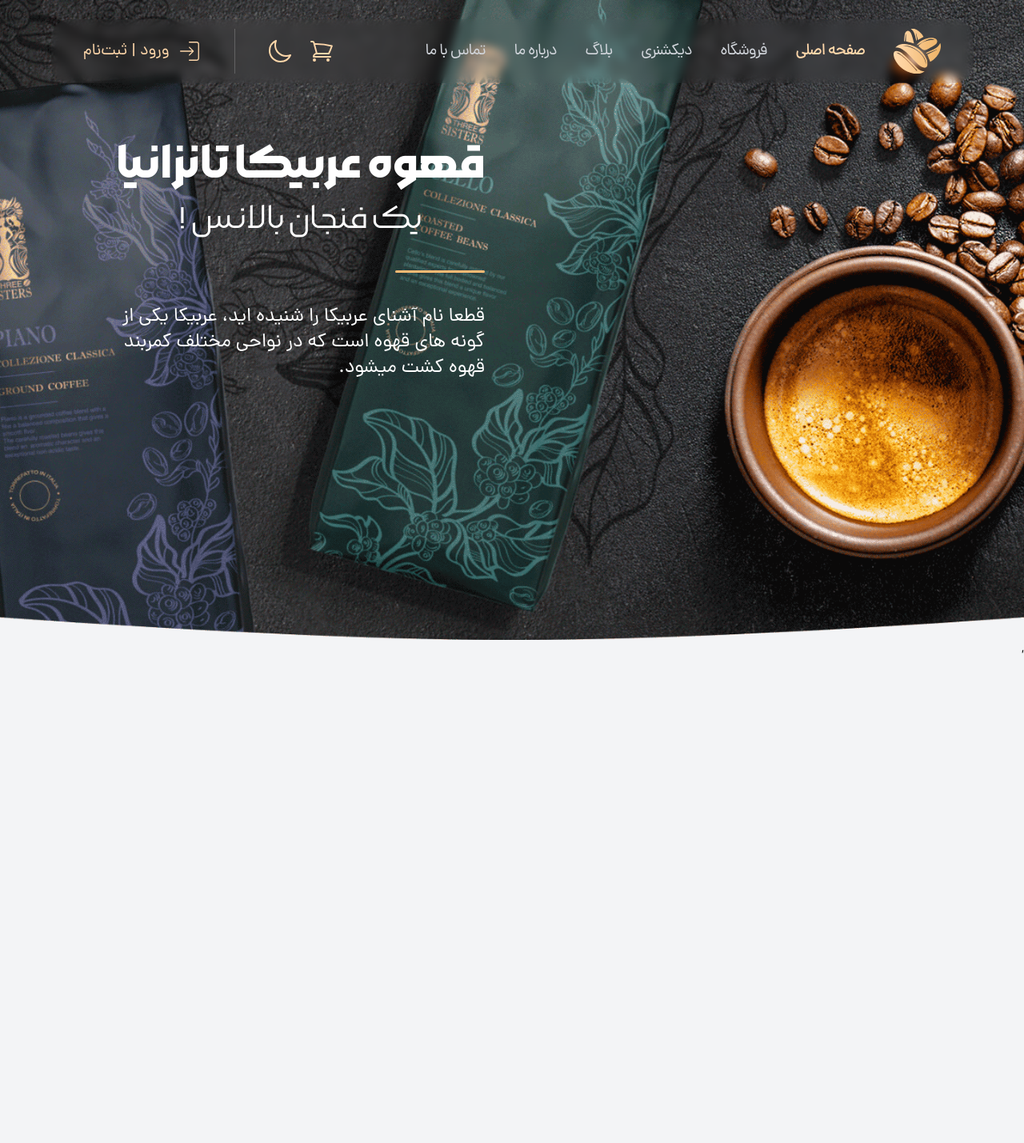
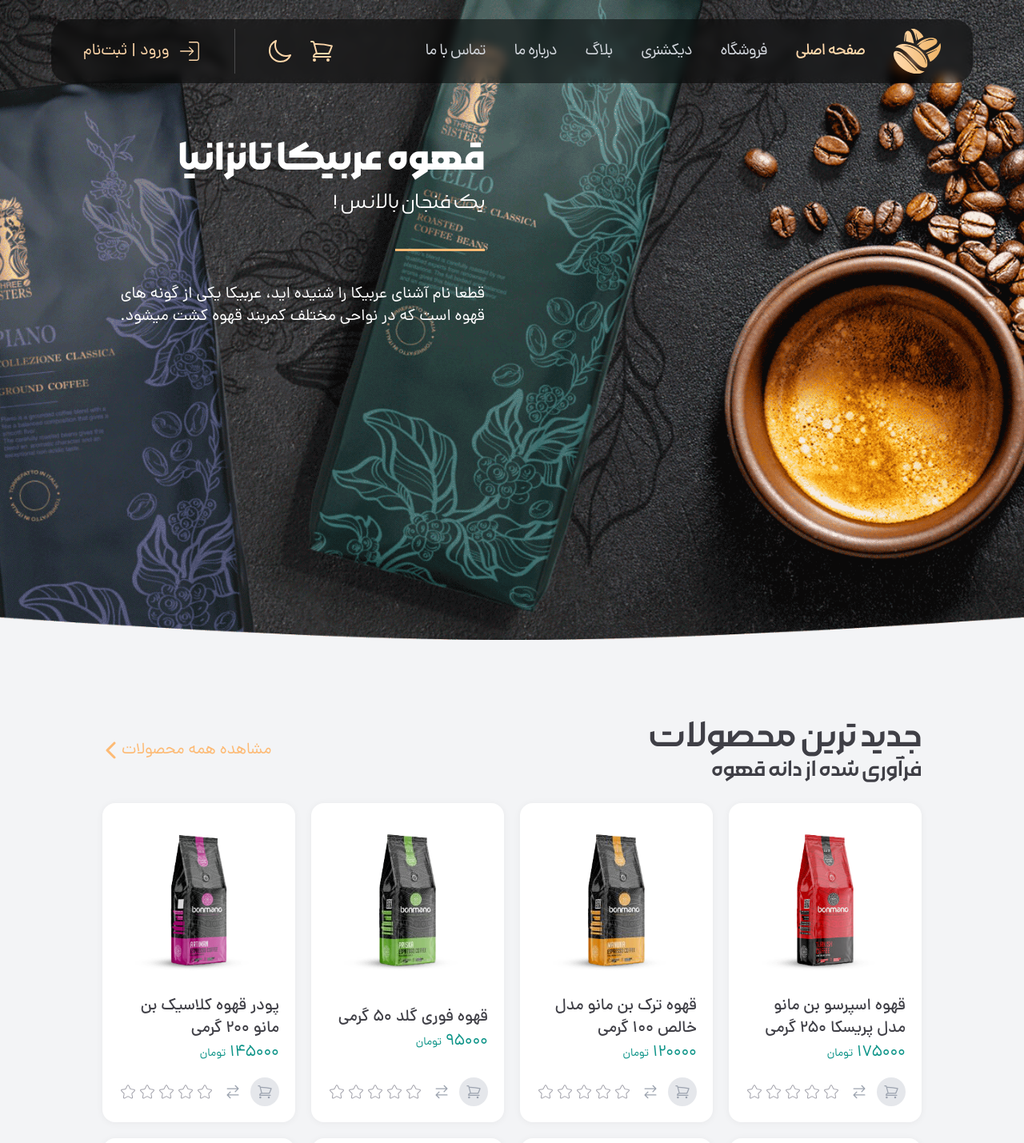
Before and after one commit to mahdi-bayati-dev/Coffee-Shop, a React (Create React App) app: page / in a window 1280 px wide. Shown: the top 1429 px of the page at 80% size. Before the commit the page ends 824 px from the top, so only its background shows below. Built offline with nearby package versions, Linux system fonts and the light colour scheme.

Commit message:
add product

```diff
--- a/public/index.html
+++ b/public/index.html
@@ -28,6 +28,7 @@
     <title>Coffee Shop</title>
   </head>
   <body>
+
     <noscript>You need to enable JavaScript to run this app.</noscript>
     <div id="root"></div>
     <!--
--- a/src/App.js
+++ b/src/App.js
@@ -2,6 +2,7 @@
 import "./App.css";
 import MainHeader from "./Components/Header/main-heder/main_header";
 import { BasketProvider } from "./Components/BasketContext/BasketContext";
+import ProductContainer from "./Components/product/product-container/product-container";
 
 function App() {
   return (
@@ -9,6 +10,7 @@
       <BasketProvider>
         <MainHeader />
       </BasketProvider>
+      <ProductContainer/>
     </div>
   );
 }
--- a/src/Components/Basket/mobileBasket.jsx
+++ b/src/Components/Basket/mobileBasket.jsx
@@ -34,7 +34,7 @@
 
   return (
     <div
-      className="absolute top-0 left-0 h-full w-64 bg-white dark:bg-zinc-700 transition-all duration-500 overflow-scroll scrollbar-hide"
+      className="absolute top-0 left-0 h-full w-64 bg-white dark:bg-zinc-700 transition-all duration-500 overflow-scroll scrollbar-hide z-50"
       ref={menuBasketRef} // ارجاع DOM به متغیر
       style={{ maxHeight: "100vh", overflowY: "auto" }}
     >
--- a/src/Components/Header/NavBar-heder/Nav_header.jsx
+++ b/src/Components/Header/NavBar-heder/Nav_header.jsx
@@ -26,7 +26,7 @@
   return (
     <>
       {/* نوار ناوبری در دسکتاپ */}
-      <nav className="hidden md:flex backdrop-blur-[6px] w-[98%] lg:w-[90%] h-20 rounded-3xl mx-auto flex items-center justify-between py-5 px-4 lg:px-10 fixed top-6 right-0 left-0">
+      <nav className="hidden md:flex bg-black bg-opacity-50 backdrop-blur-[6px] w-[98%] lg:w-[90%] h-20 rounded-3xl mx-auto flex items-center justify-between py-5 px-4 lg:px-10 fixed top-6 right-0 left-0">
         {/* لوگو و منوی اصلی */}
         <div className="nav-right flex items-center gap-x-3 lg:gap-x-9">
           <img src="/img/app-logo.png" alt="لوگو" />
--- a/src/Components/Header/main-heder/main_header.jsx
+++ b/src/Components/Header/main-heder/main_header.jsx
@@ -3,26 +3,38 @@
 
 function MainHeader() {
   return (
+    <>
+      <NavBarHeader />
       <header
-      className="bg-cover bg-center h-screen relative"
+        className="bg-cover bg-center w-full min-h-screen relative bg-no-repeat  -z-10"
         style={{
-        backgroundImage: "url('img/header-bg/headerBgDesktop.png')",
+          backgroundImage: "url('./img/header-bg/headerBgDesktop.png')",
         }}
       >
-      <NavBarHeader />
-      <div className=" absolute left-36 top-40">
-        <div className="text-white flex flex-col gap-y-10 w-[462px]">
+        <div className="container mx-auto px-4 max-w-7xl">
+
+          <div className="absolute left-4 md:left-20 lg:left-36 top-4 md:top-32 lg:top-40">
+            <div className="text-white flex flex-col gap-y-5 md:gap-y-7 lg:gap-y-10 w-48 md:w-80 lg:w-[462px]">
+              <div className="text-right">
+                <h1 className="text-[20px] sm:text-[24px] md:text-[30px] lg:text-[50px] font-Morabba-Bold text-shadow-lg">
+                  قهوه عربیکا تانزانیا
+                </h1>
+                <span className="text-[16px] sm:text-[18px] md:text-[22px] lg:text-3xl font-Morabba-Light text-shadow-lg">
+                  یک فنجان بالانس !
+                </span>
+              </div>
+              <span className="border border-b-2 border-orange-300 w-20 sm:w-24 md:w-24 lg:w-28 text-shadow-sm"></span>
               <div>
-            <h1 className="text-[60px] font-Morabba-Bold text-shadow-lg">قهوه عربیکا تانزانیا</h1>
-            <span className="font-Morabba-Light text-5xl text-shadow-lg">یک فنجان بالانس !</span>
+                <p className="text-[10px] sm:text-[12px] md:text-[14px] lg:text-xl text-shadow-lg text-right">
+                  قطعا نام آشنای عربیکا را شنیده اید، عربیکا یکی از گونه های قهوه
+                  است که در نواحی مختلف کمربند قهوه کشت میشود.
+                </p>
               </div>
-          <span className="border border-b-2 border-orange-300 w-28 text-shadow-sm rounded-lg"></span>
-          <div>
-            <p className="text-2xl text-shadow-lg text-right">قطعا نام آشنای عربیکا را شنیده اید، عربیکا یکی از گونه های قهوه است که در نواحی مختلف کمربند قهوه کشت میشود.</p>
             </div>
           </div>
         </div>
       </header>
+    </>
   );
 }
 
--- /dev/null
+++ b/src/Components/product/product-cart/product-cart.jsx
@@ -0,0 +1,54 @@
+import React from "react";
+import { HiOutlineShoppingCart } from "react-icons/hi2";
+import { GoArrowSwitch } from "react-icons/go";
+import { CiStar } from "react-icons/ci";
+
+function ProductCart({ product }) {
+  return (
+    <div className="  p-2 md:p-5 bg-white dark:bg-zinc-700 shadow-normal rounded-2xl flex flex-col justify-between">
+      {/* تصویر محصول */}
+      <div className="flex justify-center">
+        <img
+          src={product.image}
+          alt={`تصویر ${product.title}`}
+          className="w-32 md:w-auto mx-auto"
+        />
+      </div>
+      {/* عنوان و قیمت محصول */}
+      <div className="text-right text-[16px] sm:text-[18px] md:text-[20px] mt-5 cursor-pointer">
+        <h2 className="text-zinc-700 dark:text-white font-DanaMedium text-sm md:text-xl line-clamp-2">
+          {product.title}
+        </h2>
+        <span className="text-teal-600 mt-3  text-base md:text-xl">
+          {product.price} <span className="  text-xs md:text-sm">تومان</span>
+        </span>
+      </div>
+      {/* دکمه‌ها و ستاره‌ها */}
+      <div className="flex items-center justify-between mt-4">
+        <div className="flex items-center gap-x-2 sm:gap-x-3 cursor-pointer">
+          <div
+            className="bg-gray-200 rounded-full w-7 h-7 sm:w-9 sm:h-9 flex items-center justify-center dark:bg-zinc-800  hover:bg-teal-600 group hover:scale-110 transition dark:hover:bg-teal-600"
+            aria-label="افزودن به سبد خرید"
+          >
+            <HiOutlineShoppingCart className="text-gray-400 w-4 h-4 sm:w-5 sm:h-5 group-hover:text-white " />
+          </div>
+          <GoArrowSwitch
+            className="text-gray-400 w-4 h-4 sm:w-5 sm:h-5 hover:text-teal-600 hover:scale-110 transition"
+            aria-label="تغییر"
+          />
+        </div>
+
+        <div className="flex text-zinc-400 overflow-x-auto max-w-full">
+          {[...Array(5)].map((_, index) => (
+            <CiStar
+              key={index}
+              className="w-4 h-4 sm:w-5 sm:h-5 md:w-6 md:h-6"
+            />
+          ))}
+        </div>
+      </div>
+    </div>
+  );
+}
+
+export default ProductCart;
--- /dev/null
+++ b/src/Components/product/product-container/product-container.jsx
@@ -0,0 +1,39 @@
+import React from "react";
+import { FaChevronLeft } from "react-icons/fa6";
+import ProductCart from "../product-cart/product-cart";
+import { ProductCartTest } from "../../../data-product"; // داده‌ها فرضی است
+
+function ProductContainer() {
+    return (
+        <div className="container mt-24 px-4 sm:px-8 md:px-16 lg:px-24 xl:px-32">
+            <div>
+                <div className="flex justify-between">
+                    {/* عنوان و توضیحات */}
+                    <div className="text-right text-zinc-700">
+                        <h1 className="text-2xl sm:text-3xl md:text-5xl font-Morabba-Medium dark:text-white">
+                            جدید ترین محصولات
+                        </h1>
+                        <span className="text-xl sm:text-2xl md:text-3xl font-Morabba-Medium dark:text-white">
+                            فرآوری شده از دانه قهوه
+                        </span>
+                    </div>
+                    {/* لینک */}
+                    <div className="flex items-center text-orange-300">
+                        <a href="/" className="text-base sm:text-lg md:text-xl">
+                            مشاهده همه محصولات
+                        </a>
+                        <FaChevronLeft className="text-xl sm:text-2xl" />
+                    </div>
+                </div>
+                {/* شبکه محصولات */}
+                <div className="grid grid-cols-2 sm:grid-cols-3 lg:grid-cols-4 gap-4 md:gap-5  mt-6 ">
+                    {ProductCartTest.map((product) => (
+                        <ProductCart key={product.id} product={product} />
+                    ))}
+                </div>
+            </div>
+        </div>
+    );
+}
+
+export default ProductContainer;
--- /dev/null
+++ b/src/data-product.js
@@ -0,0 +1,59 @@
+export const ProductCartTest = [
+    {
+        id: 1,
+        title: "قهوه اسپرسو بن مانو مدل پریسکا 250 گرمی",
+        price: 175000,
+        discount: "14,500 تومان تخفیف",
+        image: "../CoffeeShop-Files/products/p1.png",
+    },
+    {
+        id: 2,
+        title: "قهوه ترک بن مانو مدل خالص 100 گرمی",
+        price: 120000,
+        discount: "10,000 تومان تخفیف",
+        image: "../CoffeeShop-Files/products/p2.png",
+    },
+    {
+        id: 3,
+        title: "قهوه فوری گلد 50 گرمی",
+        price: 95000,
+        discount: "7,500 تومان تخفیف",
+        image: "../CoffeeShop-Files/products/p3.png",
+    },
+    {
+        id: 4,
+        title: "پودر قهوه کلاسیک بن مانو 200 گرمی",
+        price: 145000,
+        discount: "12,000 تومان تخفیف",
+        image: "../CoffeeShop-Files/products/p4.png",
+    },
+    {
+        id: 5,
+        title: "قهوه اسپرسو بن مانو مدل پریسکا 250 گرمی",
+        price: 175000,
+        discount: "14,500 تومان تخفیف",
+        image: "../CoffeeShop-Files/products/p1.png",
+    },
+    {
+        id: 6,
+        title: "قهوه ترک بن مانو مدل خالص 100 گرمی",
+        price: 120000,
+        discount: "10,000 تومان تخفیف",
+        image: "../CoffeeShop-Files/products/p2.png",
+    },
+    {
+        id: 7,
+        title: "قهوه فوری گلد 50 گرمی",
+        price: 95000,
+        discount: "7,500 تومان تخفیف",
+        image: "../CoffeeShop-Files/products/p3.png",
+    },
+    {
+        id: 8,
+        title: "پودر قهوه کلاسیک بن مانو 200 گرمی",
+        price: 145000,
+        discount: "12,000 تومان تخفیف",
+        image: "../CoffeeShop-Files/products/p4.png",
+    },
+
+  ];
--- a/src/data.js
+++ b/src/data.js
@@ -1,16 +1,18 @@
 export const SampleProduct = [
-    {
+  {
       id: 1,
       title: "قهوه اسپرسو بن مانو مدل پریسکا 250 گرمی",
       price: 175000,
-      discount: "14.500 تومان تخفیف",
+      discount: "14,500 تومان تخفیف",
       image: "../CoffeeShop-Files/products/p1.png",
-    },
-    {
+  },
+  {
       id: 2,
-      title: "قهوه اسپرسو بن مانو مدل پریسکا 250 گرمی",
-      price: 175000,
-      discount: "14.500 تومان تخفیف",
-      image: "../CoffeeShop-Files/products/p1.png",
-    },
-  ];
+      title: "قهوه ترک بن مانو مدل خالص 100 گرمی",
+      price: 120000,
+      discount: "10,000 تومان تخفیف",
+      image: "../CoffeeShop-Files/products/p2.png",
+  },
+
+
+];
```
Also changed, not shown: tailwind.config.js (+14 -16 lines), public/img/header-bg/headerBgMobile.png (added), public/manifest.json, 1 other file (tests, documents, lock files or other folders). Lines whose indentation alone changed are shown as unchanged.
